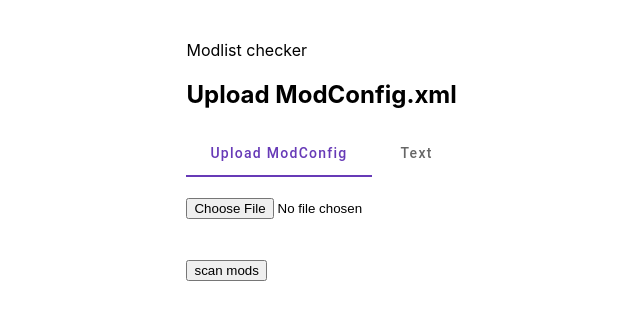
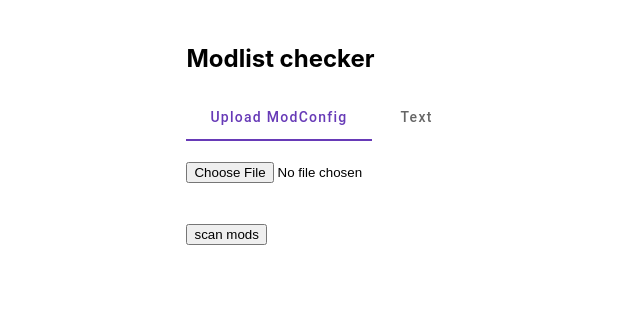
Before and after one commit to LinnielDW/rw-ts-app, an Angular app: page / in a window 1280 px wide. Shown: the top 320 px of the page, without its empty margins (316-956 px from the left). Built offline with nearby package versions, Linux system fonts and the light colour scheme.

Commit message:
minor tidying up

```diff
--- a/src/modlistuploader/modlistuploader.component.html
+++ b/src/modlistuploader/modlistuploader.component.html
@@ -1,20 +1,5 @@
-<p>Modlist checker</p>
-
 <div class="container">
-  <h2>Upload ModConfig.xml</h2>
-
-  <!-- <mat-button-toggle-group
-    [(ngModel)]="modlistUploadStyle"
-    aria-label="Font Style"
-    style="width: 100%"
-  >
-    <mat-button-toggle value="upload" class="inputModeSelector"
-      >Upload</mat-button-toggle
-    >
-    <mat-button-toggle value="textarea" class="inputModeSelector"
-      >Text</mat-button-toggle
-    >
-  </mat-button-toggle-group> -->
+  <h2>Modlist checker</h2>
 
   <mat-tab-group
     animationDuration="0ms"
@@ -31,6 +16,7 @@
     </mat-tab>
   </mat-tab-group>
 
+  <!-- TODO: remove these horrible brs and actually do some real styling -->
   <br /><br />
   <div>
     <button (click)="parseModsInput($event)">scan mods</button>
--- a/src/modlistuploader/modlistuploader.component.scss
+++ b/src/modlistuploader/modlistuploader.component.scss
@@ -5,6 +5,7 @@
 }
 
 // classifications
+//TODO: add more classifications
 .severe{
     background-color: red;
     color: white;
```
Also changed, not shown: src/modlistuploader/modlistuploader.component.ts (+2 -5 lines).
